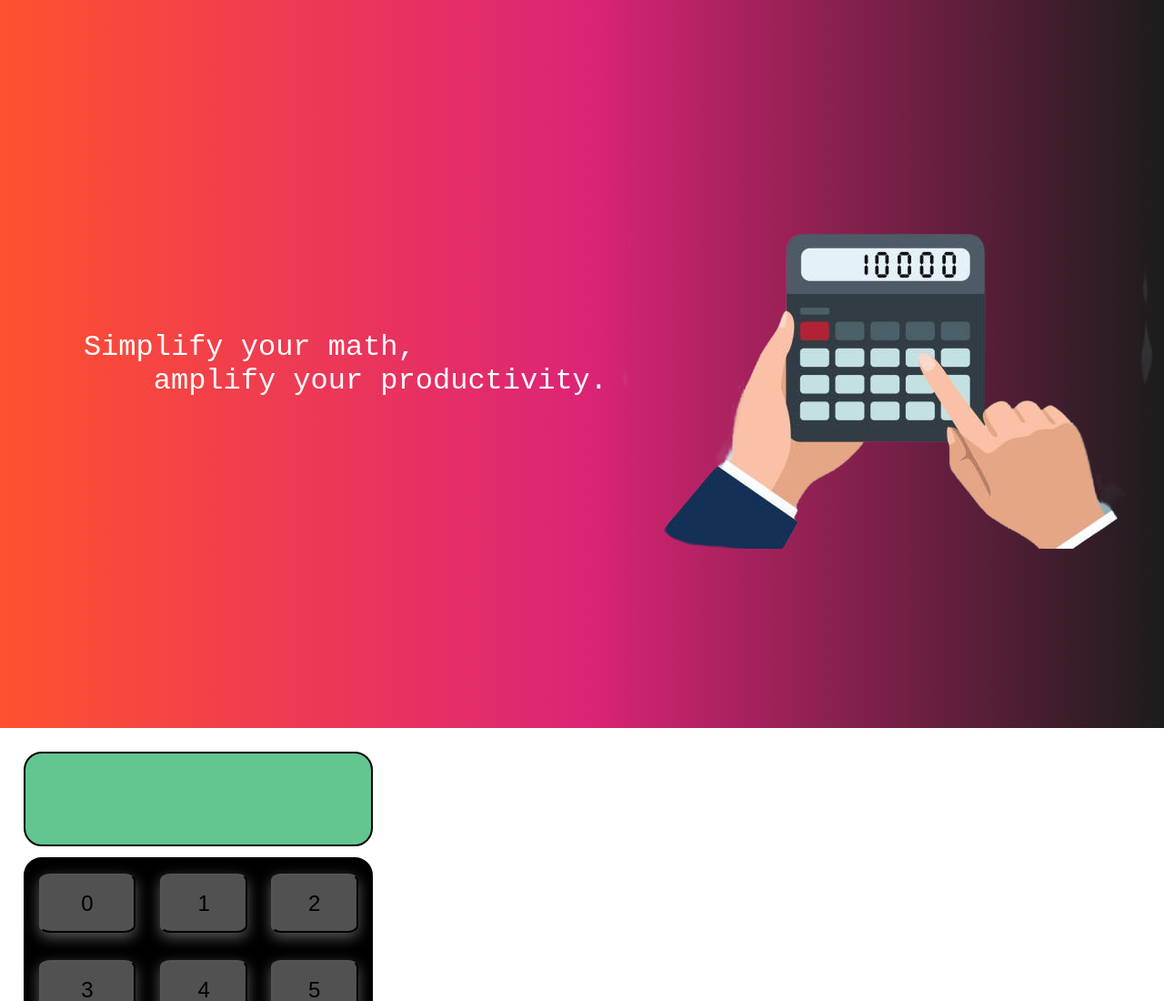
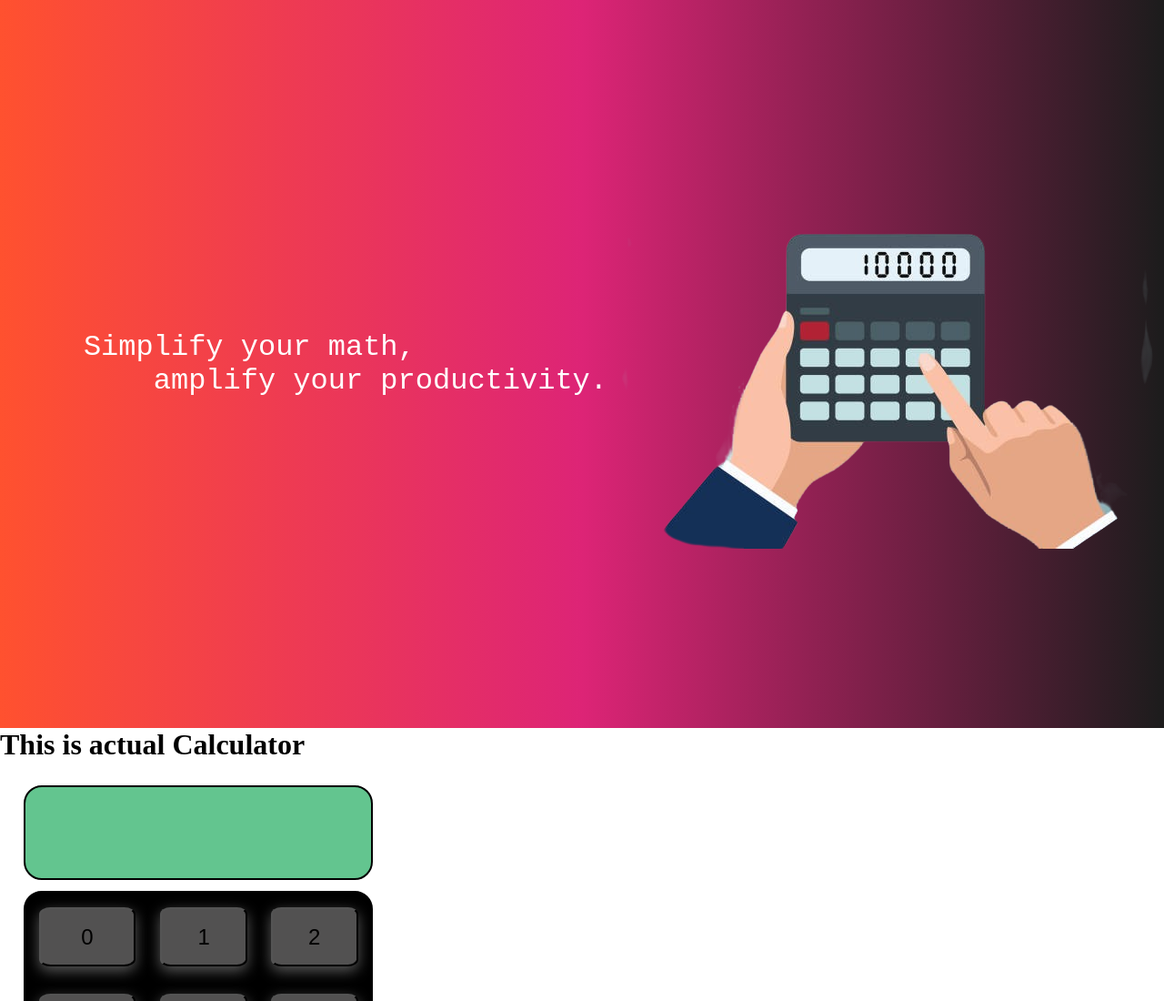
Before and after one commit to ShivendraSinha418/Calculator-using-JS, a plain HTML site: page index.html in a window 1280 px wide. Shown: the top 1100 px of the page at 91% size. Drawn offline with Linux system fonts and the light colour scheme.

Commit message:
added header

```diff
--- a/index.html
+++ b/index.html
@@ -12,6 +12,7 @@
     amplify your productivity.</pre>
     <img src="calci.png" alt="">
 </section>
+<h1>This is actual Calculator</h1>
 <section class="calculator">
 <div class="Screen"><p></p></div>
 <div class="pad">
```
